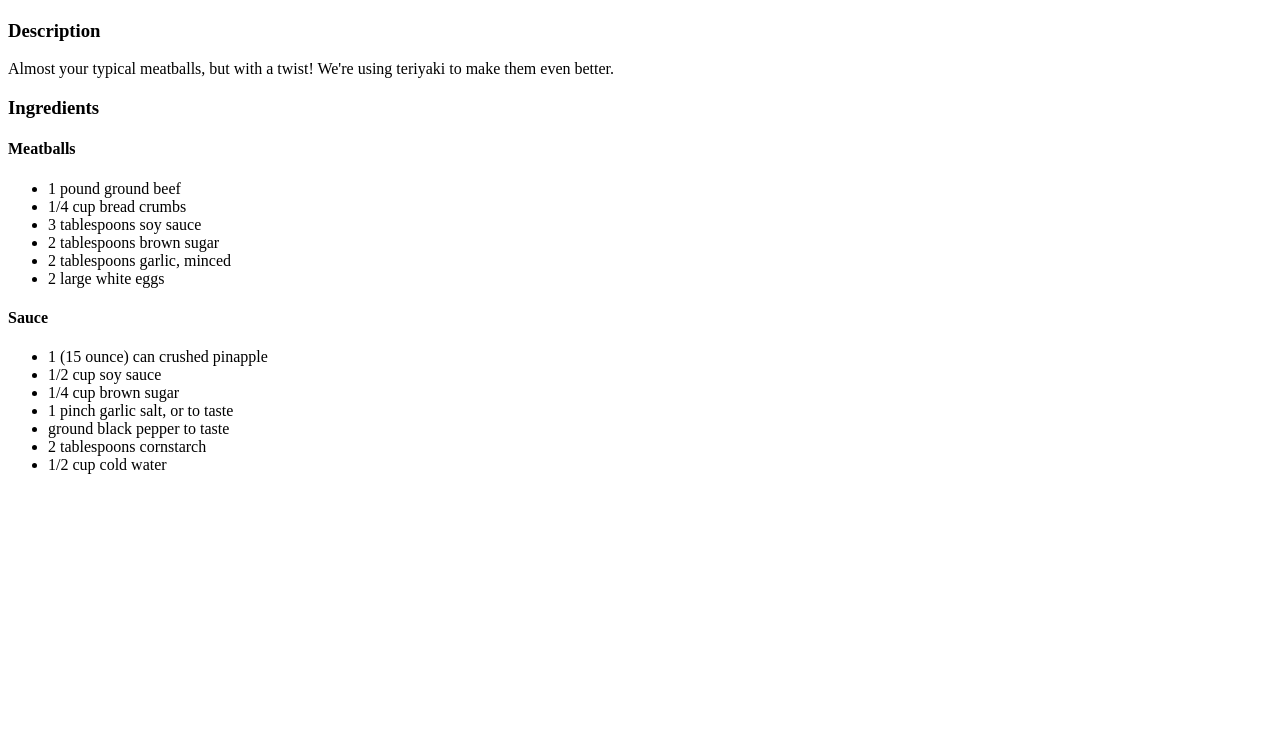
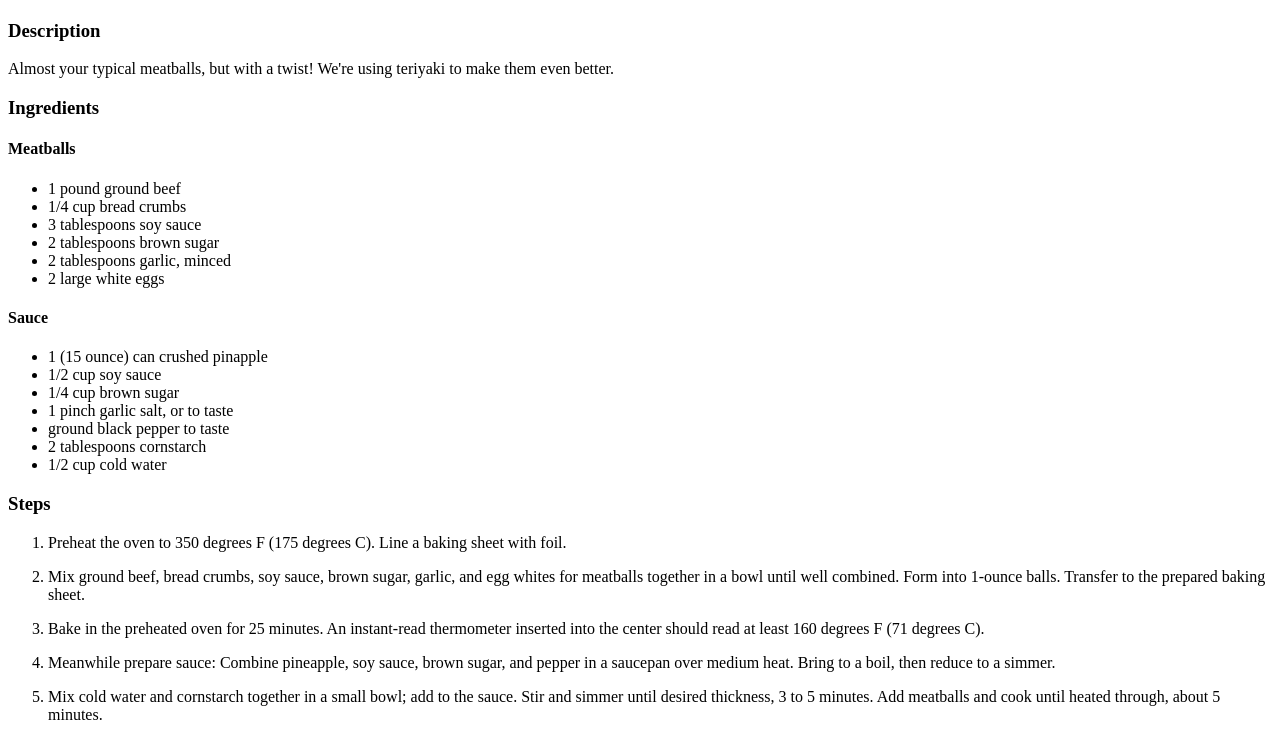
Before and after one commit to Kirash39/odin-recipes, a plain HTML site: page recipes/meatballs.html in a window 1280 px wide. Shown: the part 508-1248 px from the top of the page. Before the commit the page ends 998 px from the top, so only its background shows below. Drawn offline with Linux system fonts and the light colour scheme.

Commit message:
Added the steps for the recipe

```diff
--- a/recipes/meatballs.html
+++ b/recipes/meatballs.html
@@ -36,6 +36,24 @@
             <li>1/2 cup cold water</li>
         </ul>
 
+        <h3>Steps</h3>
+        <ol>
+            <li>Preheat the oven to 350 degrees F (175 degrees C). Line a baking sheet with foil.</li>
 
+            <li><p>Mix ground beef, bread crumbs, soy sauce, brown sugar, garlic,
+                and egg whites for meatballs together in a bowl until well combined.
+                Form into 1-ounce balls. Transfer to the prepared baking sheet.</p></li>
+
+            <li><p>Bake in the preheated oven for 25 minutes.
+                An instant-read thermometer inserted into the center should read at least 160 degrees F
+                (71 degrees C).</p></li>
+
+            <li><p>Meanwhile prepare sauce: Combine pineapple, soy sauce, brown sugar,
+                and pepper in a saucepan over medium heat. Bring to a boil, then reduce to a simmer.</p></li>
+
+            <li><p>Mix cold water and cornstarch together in a small bowl; add to the sauce.
+                Stir and simmer until desired thickness, 3 to 5 minutes.
+                Add meatballs and cook until heated through, about 5 minutes.</p></li>
+        </ol>
     </body>
 </html>
```
